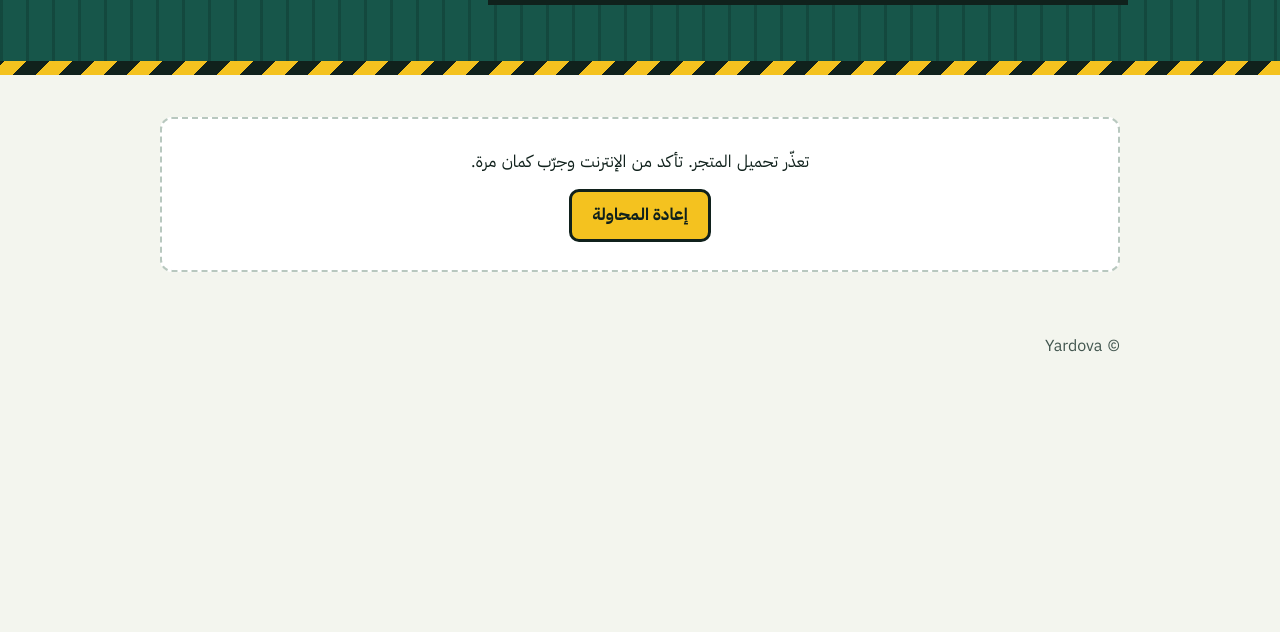
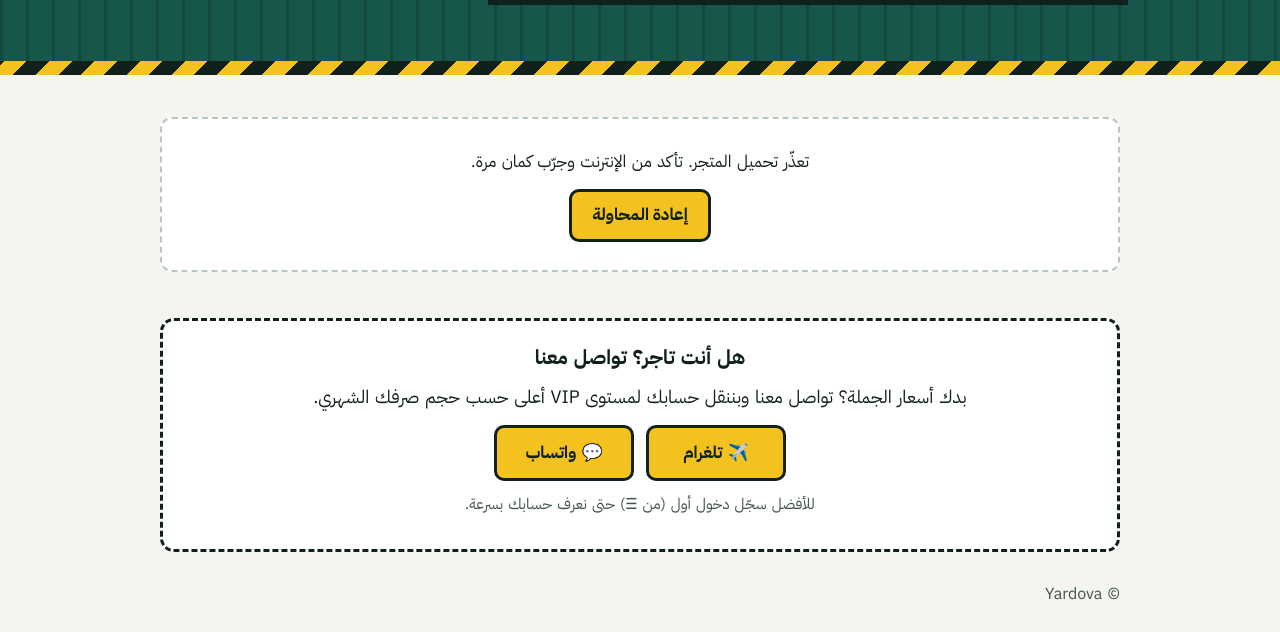
Before and after one commit to lyadsxsxscom-source/warehouse-tycoon-app-2, a website: page site/store/index.html in a window 1280 px wide. Shown: the part 313-945 px from the top of the page. Before the commit the page ends 800 px from the top, so only its background shows below. Drawn offline with Linux system fonts and the light colour scheme; no server answers.

Commit message:
متجر الشدات: الخطوة 4ج — قسم هل أنت تاجر؟ تواصل معنا (تلغرام وواتساب برسالة جاهزة ومعرّف حساب الزبون وإيميله)، وزر بلوحة الحساب، وبحث الأدمن بالمعرّف + اختبارات

```diff
--- a/site/store/index.html
+++ b/site/store/index.html
@@ -88,6 +88,11 @@ body.lock{overflow:hidden}
 .fill{height:100%;background:var(--tape)}
 .prog{color:var(--ink);font-size:.98rem;line-height:1.6}
 .mnote{border:2px dashed var(--edge);border-radius:10px;padding:10px 12px;margin:2px 0 12px;font-size:.98rem;line-height:1.7}
+.cta{border:3px dashed var(--edge);border-radius:14px;padding:18px 16px;background:var(--panel);text-align:center;margin-block:10px 4px}
+.cta h2{margin:0 0 6px;font-size:1.25rem}
+.cta p{margin:0 0 12px}
+.cta-btns{display:flex;flex-wrap:wrap;gap:12px;justify-content:center;margin-bottom:10px}
+.cta-btn{display:inline-block;min-width:140px;font:inherit;font-weight:700;font-size:1.05rem;text-align:center;text-decoration:none;border:3px solid #10211C;background:var(--tape);color:#10211C;border-radius:10px;padding:10px 18px}
 .msg{min-height:1.4em;margin-top:6px;font-size:.98rem;color:var(--ink)}
 .msg.err{color:var(--ink);border:2px solid var(--edge);border-radius:8px;padding:8px 10px;background:var(--pic)}
 </style>
@@ -115,6 +120,17 @@ body.lock{overflow:hidden}
   <div class="methods" id="methods" hidden></div>
   <div id="catalog" aria-live="polite"></div>
 </main>
+<section class="wrap" id="merchantCta" aria-labelledby="mcTitle">
+  <div class="cta">
+    <h2 id="mcTitle">هل أنت تاجر؟ تواصل معنا</h2>
+    <p>بدك أسعار الجملة؟ تواصل معنا وبننقل حسابك لمستوى VIP أعلى حسب حجم صرفك الشهري.</p>
+    <div class="cta-btns">
+      <a class="cta-btn" id="ctaTg" href="https://t.me/IBRAHEEM932" target="_blank" rel="noopener noreferrer">✈️ تلغرام</a>
+      <a class="cta-btn" id="ctaWa" href="https://wa.me/963932867131" target="_blank" rel="noopener noreferrer">💬 واتساب</a>
+    </div>
+    <p class="hint" id="ctaHint">للأفضل سجّل دخول أول (من ☰) حتى نعرف حسابك بسرعة.</p>
+  </div>
+</section>
 <footer class="wrap">© Yardova</footer>
 <div class="scrim" id="scrim" hidden></div>
 <aside class="drawer" id="drawer" role="dialog" aria-modal="true" aria-labelledby="drTitle" hidden>
@@ -229,6 +245,7 @@ function authMsg(err){
   return 'تعذّر الدخول. جرّب كمان مرة.';
 }
 function renderDrawer(){
+  renderCta();
   const b = $('drBody'); b.textContent = '';
   if(!auth){ b.append(el('div', { class: 'msg err', id: 'accMsg', text: 'تعذّر تحميل تسجيل الدخول. حدّث الصفحة وجرّب كمان مرة.' })); return; }
   if(!USER){
@@ -247,6 +264,7 @@ function renderDrawer(){
     progBox(c),
     merchantNote(c),
     el('div', { class: 'acc-row' }, el('span', { text: 'إجمالي الصرف' }), el('b', { id: 'accSpent', dir: 'ltr', text: fmtUsd(c.spentUsd) })),
+    el('button', { class: 'btn-ghost', id: 'btnMerchant', type: 'button', text: '🏪 هل أنت تاجر؟ تواصل معنا' }),
     el('button', { class: 'btn-ghost', id: 'btnLogout', type: 'button', text: 'تسجيل الخروج' })
   );
 }
@@ -300,9 +318,27 @@ $('drBody').addEventListener('click', async e => {
     ACC_MSG = ''; b.disabled = true;
     try{ await auth.signInWithPopup(new firebase.auth.GoogleAuthProvider()); }
     catch(err){ ACC_MSG = authMsg(err); renderDrawer(); }
-  } else if(b.id === 'btnLogout'){ try{ await auth.signOut(); }catch(err){} }
+  } else if(b.id === 'btnMerchant'){ closeDrawer(); $('merchantCta').scrollIntoView({ behavior: 'smooth', block: 'center' }); $('ctaTg').focus(); }
+  else if(b.id === 'btnLogout'){ try{ await auth.signOut(); }catch(err){} }
   else if(b.id === 'btnRetryAcc'){ loadCustomer(); }
 });
+
+
+// ===== زر التاجر: بيفتح تلغرام/واتساب برسالة جاهزة، ومعها معرّف حسابه وإيميله إذا مسجّل دخول =====
+const CONTACT = { tg: 'IBRAHEEM932', wa: '963932867131' };
+function ctaMessage(){
+  const lines = ['مرحباً، أنا تاجر وبدي أسعار الجملة بمتجر ياردوفا.'];
+  if(USER && ACC === 'ok' && CUSTOMER){ lines.push('معرّف حسابي: ' + CUSTOMER.id); if(CUSTOMER.email) lines.push('الإيميل: ' + CUSTOMER.email); }
+  lines.push('صرفي الشهري المتوقع بالدولار: ');
+  return lines.join('\n');
+}
+function renderCta(){
+  const t = encodeURIComponent(ctaMessage());
+  $('ctaTg').href = 'https://t.me/' + CONTACT.tg + '?text=' + t;
+  $('ctaWa').href = 'https://wa.me/' + CONTACT.wa + '?text=' + t;
+  $('ctaHint').hidden = !!(USER && ACC === 'ok' && CUSTOMER);
+}
+renderCta();
 if(auth) auth.onAuthStateChanged(u => { USER = u; CUSTOMER = null; ACC_MSG = ''; ACC = 'idle'; if(u) loadCustomer(); else renderDrawer(); });
 
 </script>
```
Also changed, not shown: tools/tests/store_merchant_cta.test.js (added, +51 -0 lines), tools/tests/store_vip_worker.test.js (+1 -0 lines), worker/worker.js.
